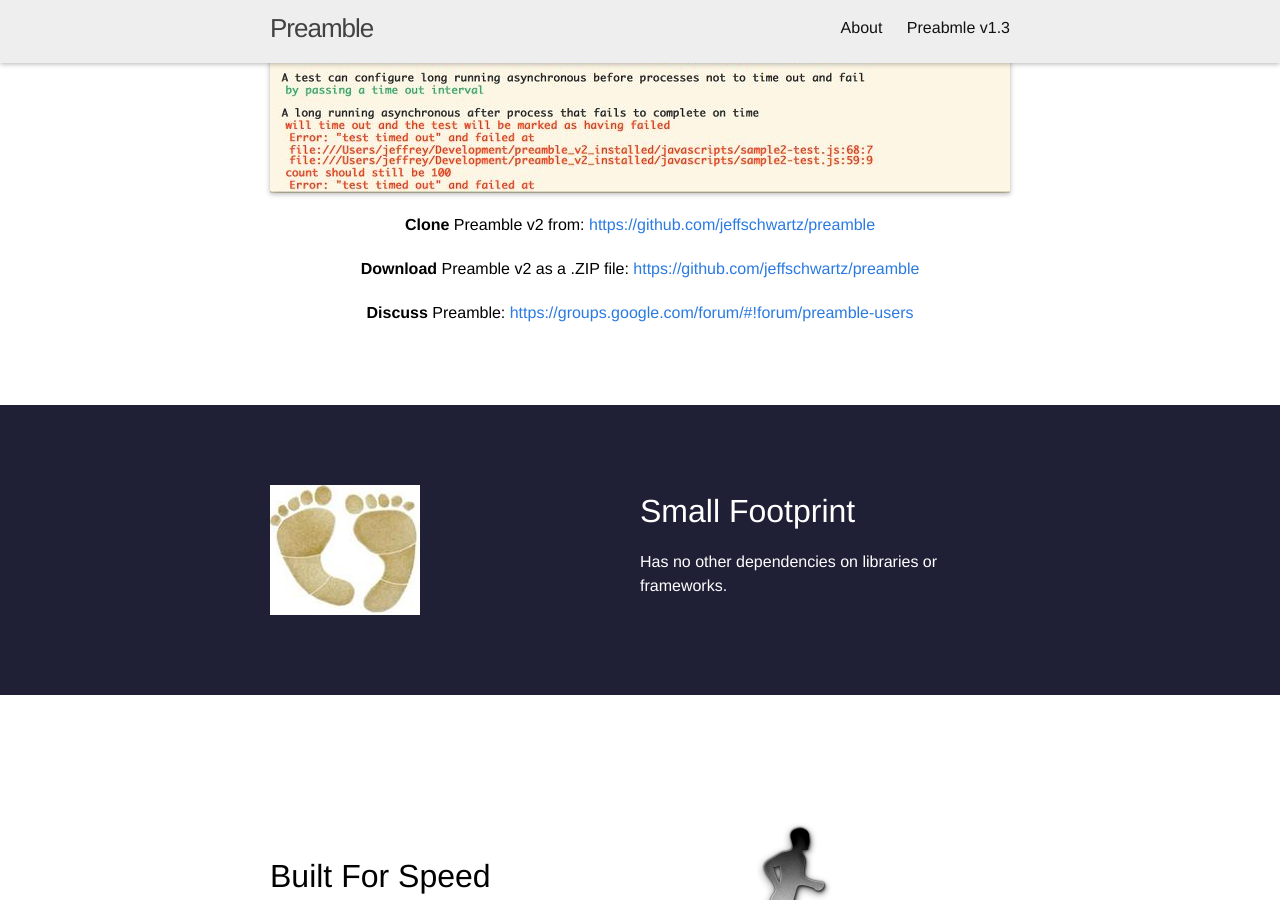
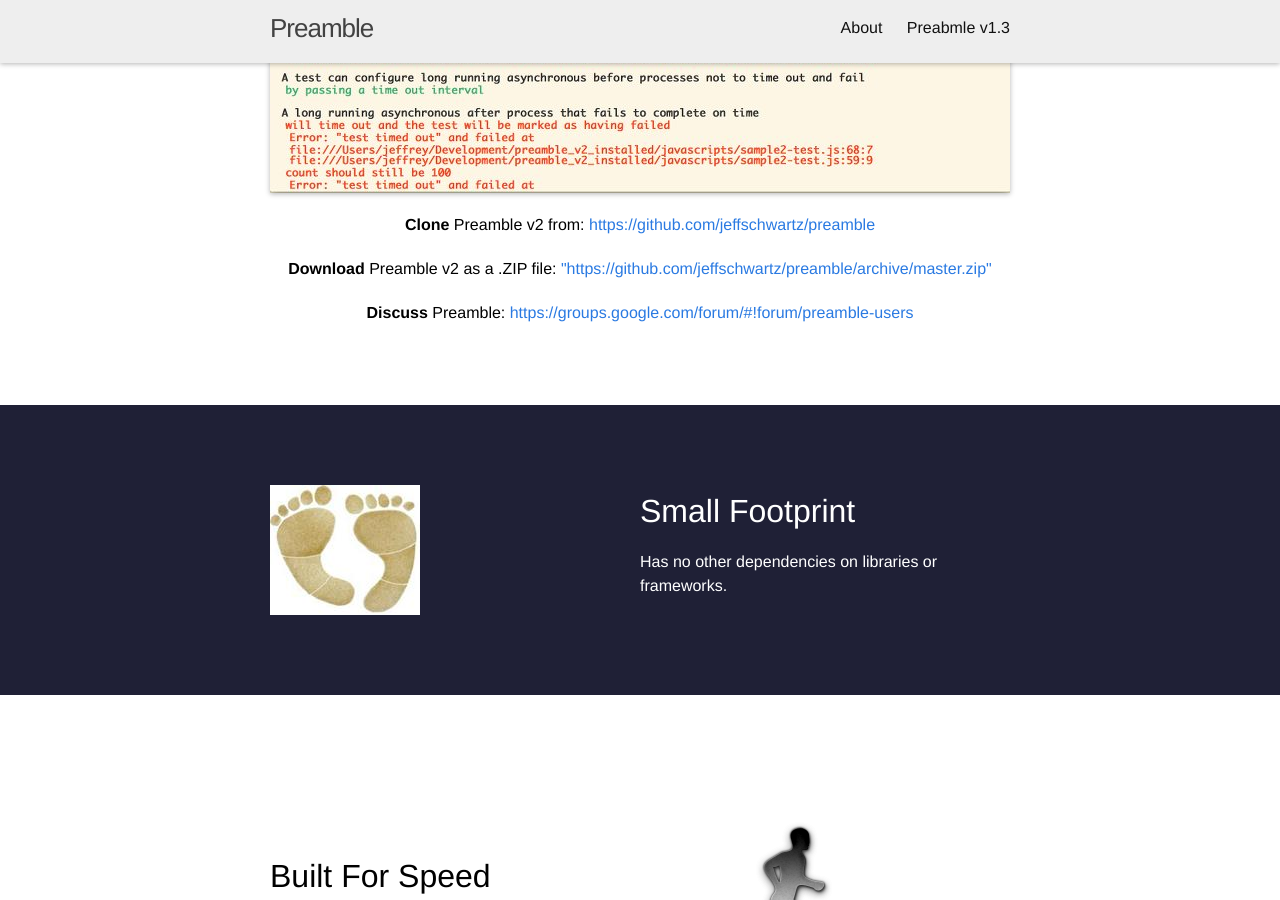
Before and after one commit to jeffschwartz/preamble, a Jekyll site: the page built from index.html, in a window 1280 px wide and 900 px high, scrolled down 439 px. Built offline with Jekyll 4.4.1, drawn with Linux system fonts in a browser that asks for light colours; Markdown is read by kramdown in place of the engine named in the settings; some of the changed lines change nothing that is shown.

Commit message:
Modified anchor tag for zip file download.

```diff
--- a/index.html
+++ b/index.html
@@ -11,7 +11,7 @@
             <a href="https://github.com/jeffschwartz/preamble" target="_blank">https://github.com/jeffschwartz/preamble</a>
         </p>
         <p class="index-content-link"><strong>Download</strong> Preamble {{ site.preamble_version}} as a .ZIP file:
-            <a href="https://github.com/jeffschwartz/preamble/archive/master.zip">https://github.com/jeffschwartz/preamble</a>
+            <a href="https://github.com/jeffschwartz/preamble/archive/master.zip">"https://github.com/jeffschwartz/preamble/archive/master.zip"</a>
         </p>
         <p class="index-content-link"><strong>Discuss</strong> Preamble:
             <a href="https://groups.google.com/forum/#!forum/preamble-users" target="_blank">https://groups.google.com/forum/#!forum/preamble-users</a>
```
